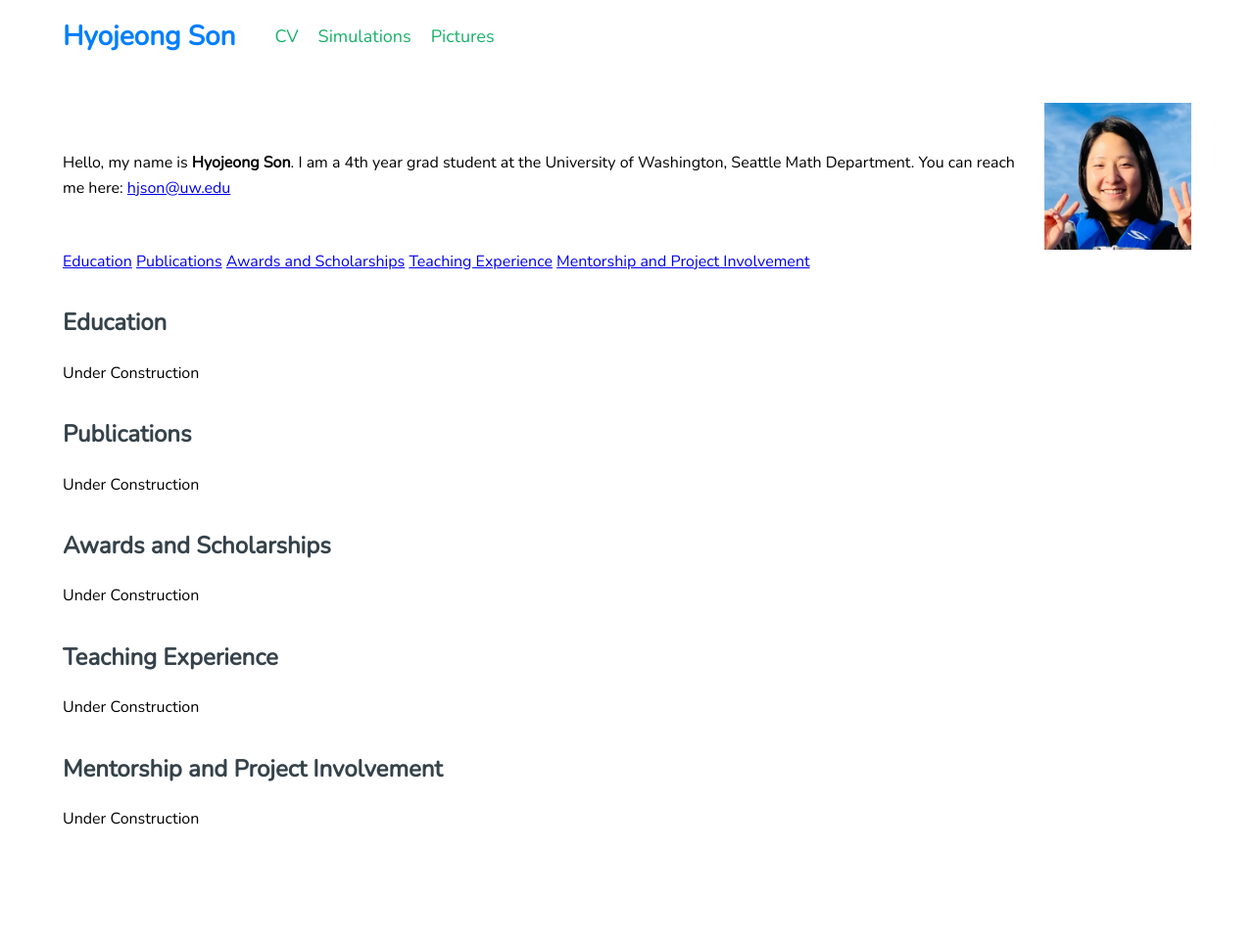
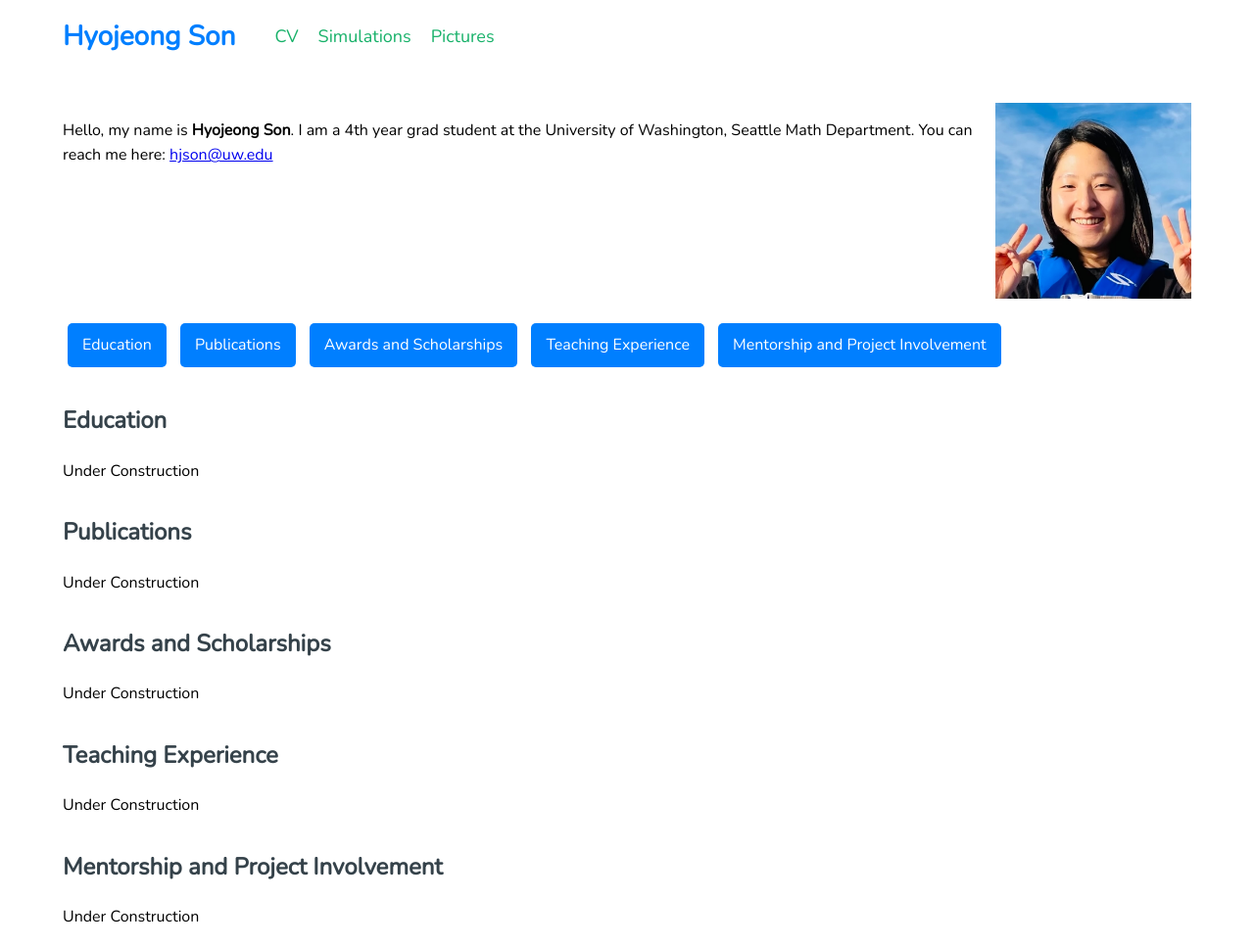
Before and after one commit to hyojeong-son/hyojeong-son.github.io, a Jekyll site: the page built from index.md, in a window 1280 px wide. Shown: the whole page at 98% size. Built offline with Jekyll 4.4.1, drawn with Linux system fonts in a browser that asks for light colours; before the commit the page ends 900 px from its top, so only the background shows below that.

Commit message:
Update style.css

```diff
--- a/assets/css/style.css
+++ b/assets/css/style.css
@@ -3,11 +3,11 @@
 /* Basic Styles */
 
 body {
-  font-family: 'Nunito', sans-serif; /* Changed font to Nunito */
+  font-family: 'Nunito', sans-serif;
   line-height: 1.6;
   margin: 0;
   padding: 0;
-  background-color: #ffffff; /* Set the background to white */
+  background-color: #ffffff;
 }
 
 .container {
@@ -18,7 +18,7 @@ body {
 }
 
 header {
-  background: #ffffff; /* White background */
+  background: #ffffff;
   color: #000000;
   padding: 15px 0;
 }
@@ -29,16 +29,16 @@ header a {
 }
 
 header h1 {
-  font-size: 28px; /* Adjusted font size */
+  font-size: 28px;
   margin: 0;
 }
 
 header h1 a {
-  color: #007FFF; /* Your name in color #007FFF */
+  color: #007FFF;
 }
 
 header nav {
-  margin-left: 20px; /* Space between name and nav links */
+  margin-left: 20px;
 }
 
 header ul {
@@ -49,12 +49,12 @@ header ul {
 }
 
 header li {
-  margin-left: 20px; /* Space between nav items */
+  margin-left: 20px;
 }
 
 header nav a {
-  color: #17B169; /* Navigation links in color #17B169 */
-  font-size: 18px; /* Smaller font size than your name */
+  color: #17B169;
+  font-size: 18px;
 }
 
 .header-content {
@@ -64,33 +64,51 @@ header nav a {
 
 .intro {
   display: flex;
-  align-items: center;
+  align-items: flex-start; /* Align items to the top */
   margin-top: 30px;
 }
 
 .intro p {
-  font-size: 16px; /* Adjusted font size */
+  font-size: 16px;
   flex: 1;
 }
 
 .intro img {
-  width: 150px; /* Adjust size as needed */
-  height: 150px; /* Ensure it's square */
-  object-fit: cover; /* Ensure the image fills the square */
-  margin-left: 20px; /* Space between text and image */
+  width: 200px; /* Increased size */
+  height: 200px; /* Ensure it's square */
+  object-fit: cover;
+  margin-left: 20px;
+}
+
+.nav-buttons {
+  margin-top: 20px;
+}
+
+.nav-buttons .button {
+  display: inline-block;
+  padding: 10px 15px;
+  margin: 5px;
+  font-size: 16px;
+  color: #ffffff;
+  background-color: #007FFF;
+  text-decoration: none;
+  border-radius: 5px;
+  transition: background-color 0.3s ease;
+}
+
+.nav-buttons .button:hover {
+  background-color: #0056b3;
 }
 
 main h2 {
   color: #35424a;
   margin-top: 30px;
-  font-size: 24px; /* Adjusted font size */
+  font-size: 24px;
 }
 
 main p {
-  font-size: 16px; /* Consistent font size */
+  font-size: 16px;
 }
-
-/* Removed footer styles */
 
 /* Responsive Design */
 @media(max-width: 768px) {
@@ -109,10 +127,15 @@ main p {
 
   .intro {
     flex-direction: column;
+    align-items: center;
   }
 
   .intro img {
     margin-left: 0;
     margin-top: 20px;
   }
+
+  .nav-buttons {
+    text-align: center;
+  }
 }
```
